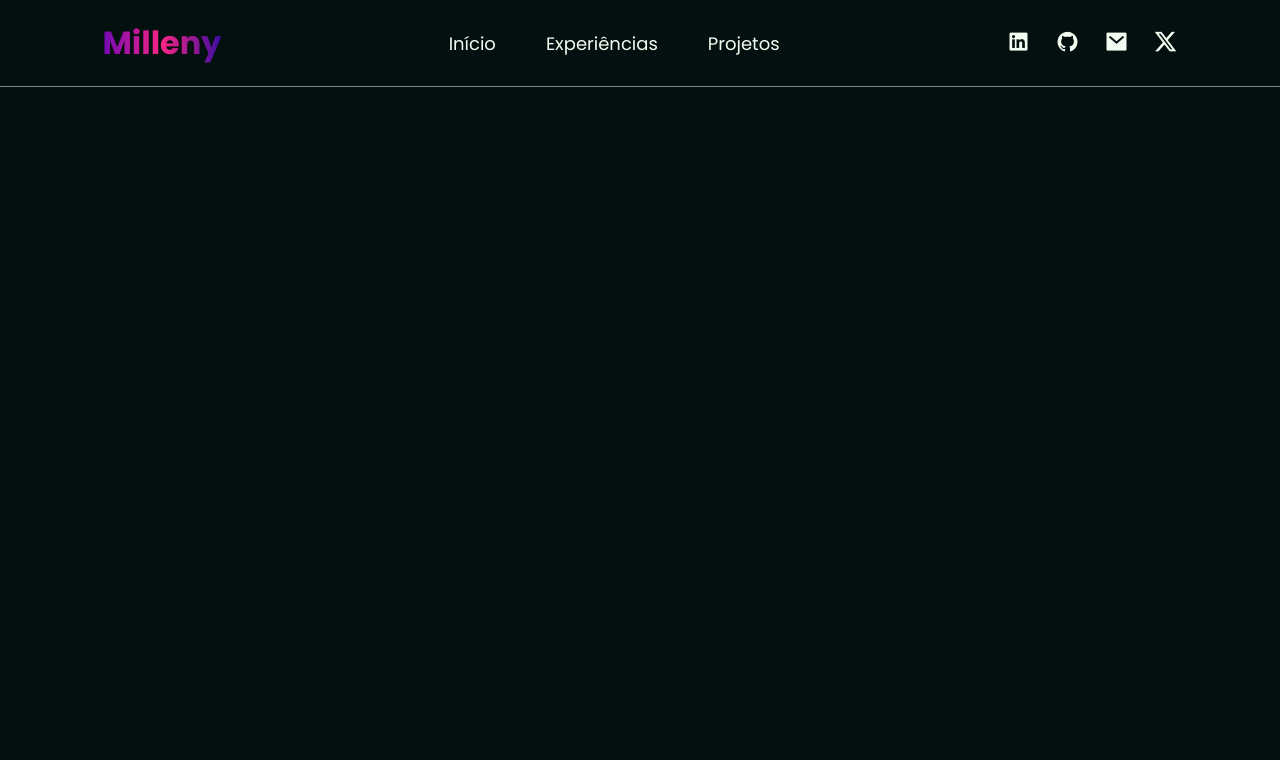
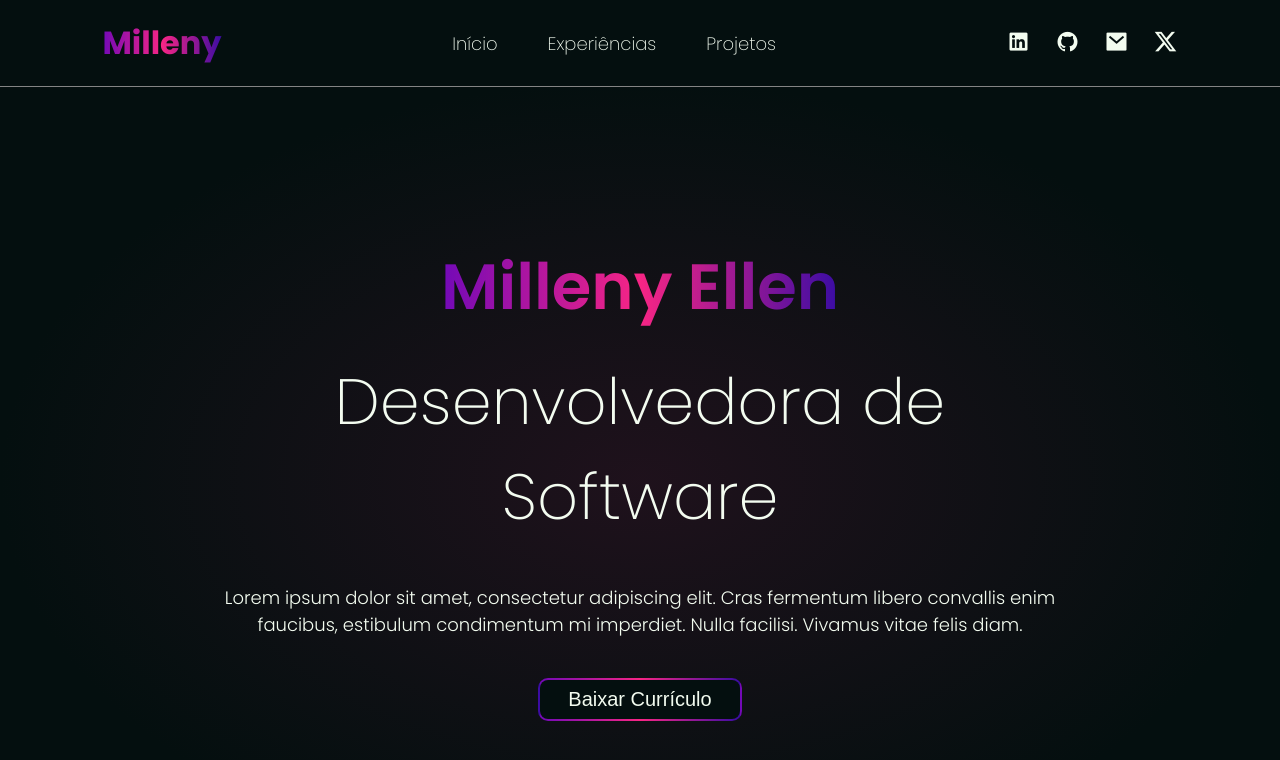
Before and after one commit to Milleny27/portfolio, a plain HTML site: page index.html in a window 1280 px wide. Drawn offline with nearby package versions, Linux system fonts and the light colour scheme.

Commit message:
feat: add hero section

```diff
--- a/assets/css/header.css
+++ b/assets/css/header.css
@@ -26,13 +26,11 @@
 
 .header_title {
     font-size: var(--size-title-header);
-    background: var(--gradient);
-    background-clip: text;
-    -webkit-text-fill-color: transparent;
 }
 
 .header_nav a {
     font-size: var(--size-p);
+    font-weight: 200;
     position: relative;
     text-decoration: none;
 }
--- /dev/null
+++ b/assets/css/home.css
@@ -0,0 +1,69 @@
+@import "style.css";
+
+.home {
+    position: relative;
+    top: 10%;
+    height: 100vh;
+    display: flex;
+    justify-content: center;
+    align-items: center;
+    background-image: var(--gradient-fundo);
+    position: absolute;
+}
+
+.home_container {
+    width: 70%;
+    display: flex;
+    flex-direction: column;
+    align-items: center;
+    gap: 40px;
+}
+
+.home_principal {
+    display: flex;
+    flex-direction: column;
+    align-items: center;
+    gap: 20px;
+}
+
+.home_title {
+    font-size: var(--size-title-hero);
+    font-weight: 600;
+    text-align: center;
+}
+
+.home_subtitle,
+.home_p {
+    color: var(--white);
+}
+
+.home_subtitle {
+    text-align: center;
+    font-size: var(--size-title-hero);
+    font-weight: 200;
+}
+
+.home_p {
+    font-size: var(--size-p);
+    font-weight: 300;
+    text-align: center;
+}
+
+.border-gradiente {
+    background:
+        linear-gradient(var(--dark-prim), var(--dark-prim)) padding-box,
+        var(--gradient);
+        color: var(--white);
+      padding: 8px 28px;
+      border: 2px solid transparent;
+      border-radius: 10px;
+      display: inline-block;
+      font-size: var(--size-subtitle-header);
+      font-weight: 300;
+}
+
+@media (max-width: 900px) {
+    .home_container {
+        width: 90%;
+    }
+}
--- a/assets/css/style.css
+++ b/assets/css/style.css
@@ -11,10 +11,14 @@
     --blue: #3A0CA3;
     --pink: #EE4266;
 
-    --gradient: linear-gradient(90deg, #7209B7  0%, #F72585 50%, #3A0CA3 100%);
+    --gradient: linear-gradient(90deg, #7209B7 0%, #F72585 50%, #3A0CA3 100%);
+    --gradient-scroll: linear-gradient(180deg, #7209B7 0%, #F72585 50%, #3A0CA3 100%);
+    --gradient-fundo: radial-gradient(closest-side, rgba(247, 37, 133, 0.11), #040F0F);
 
     --size-title-header: 32px;
     --size-subtitle-header: 20px;
+
+    --size-title-hero: 64px;
 
     --size-title: 24px;
     --size-p: 18px;
@@ -32,5 +36,49 @@
 body {
     font-family: var(--font-family);
     background: var(--dark-prim);
-    height: 150vh;
 }
+
+main {
+    width: 100%;
+    top: 100%;
+}
+
+section {
+    width: 100%;
+}
+
+.title {
+    background: var(--gradient);
+    background-clip: text;
+    -webkit-text-fill-color: transparent;
+}
+
+::-webkit-scrollbar {
+    width: 0.7rem;
+}
+
+::-webkit-scrollbar-track {
+    background: var(--line);
+}
+
+::-webkit-scrollbar-thumb {
+    background: var(--gradient-scroll);
+    border-radius: 0.6rem;
+}
+
+
+@media (max-width: 900px) {
+    :root {
+        --size-title-header: 22px;
+        --size-subtitle-header: 18px;
+        --size-title-hero: 44px;
+        --size-title: 20px;
+        --size-p: 15px;
+    }
+}
+
+@media (max-width: 450px) {
+    :root {
+        --size-title-hero: 34px;
+    }
+}
--- a/index.html
+++ b/index.html
@@ -1,30 +1,26 @@
 <!DOCTYPE html>
 <html lang="en">
+
 <head>
     <meta charset="UTF-8" />
     <meta name="viewport" content="width=device-width, initial-scale=1.0" />
-    <link
-      rel="shortcut icon"
-      href="/assets/images/icon.svg"
-      type="image/x-icon"
-    />
+    <link rel="shortcut icon" href="/assets/images/icon.svg" type="image/x-icon" />
     <title>Milleny | Portfólio</title>
     <link rel="stylesheet" href="/assets/css/style.css" />
     <link rel="stylesheet" href="/assets/css/header.css" />
+    <link rel="stylesheet" href="/assets/css/home.css">
     <!--Remix icon-->
-    <link
-      rel="stylesheet"
-      href="https://cdnjs.cloudflare.com/ajax/libs/remixicon/4.5.0/remixicon.css"
-    />
+    <link rel="stylesheet" href="https://cdnjs.cloudflare.com/ajax/libs/remixicon/4.5.0/remixicon.css" />
 </head>
+
 <body>
     <header class="header">
         <nav class="header_nav">
             <div>
-          <h3 class="header_title">Milleny</h3>
+                <h3 class="header_title title">Milleny</h3>
             </div>
             <ul class="header_menu">
-          <li><a href="#">Início</a></li>
+                <li><a href="#home">Início</a></li>
                 <li><a href="#">Experiências</a></li>
                 <li><a href="#">Projetos</a></li>
             </ul>
@@ -39,6 +35,22 @@
             </div>
         </nav>
     </header>
+    <main>
+        <section id="home" class="home">
+            <div class="home_container">
+                <div class="home_principal">
+                    <h1 class="home_title title">Milleny Ellen</h1>
+                    <h2 class="home_subtitle">Desenvolvedora de Software</h2>
+                </div>
+                <p class="home_p">Lorem ipsum dolor sit amet, consectetur adipiscing elit. Cras fermentum libero
+                    convallis enim
+                    faucibus, estibulum condimentum mi imperdiet. Nulla facilisi. Vivamus vitae felis diam. </p>
+                <button class="border-gradiente">Baixar Currículo</button>
+            </div>
+
+        </section>
+    </main>
     <script src="/assets/js/script.js"></script>
 </body>
+
 </html>
```
Lines whose indentation alone changed are shown as unchanged.
